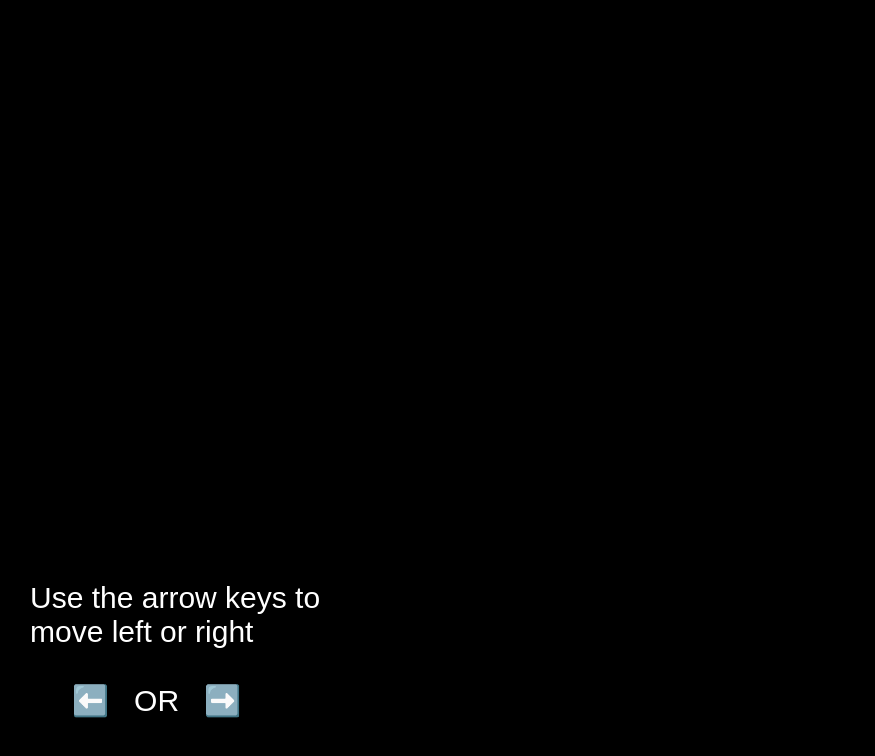
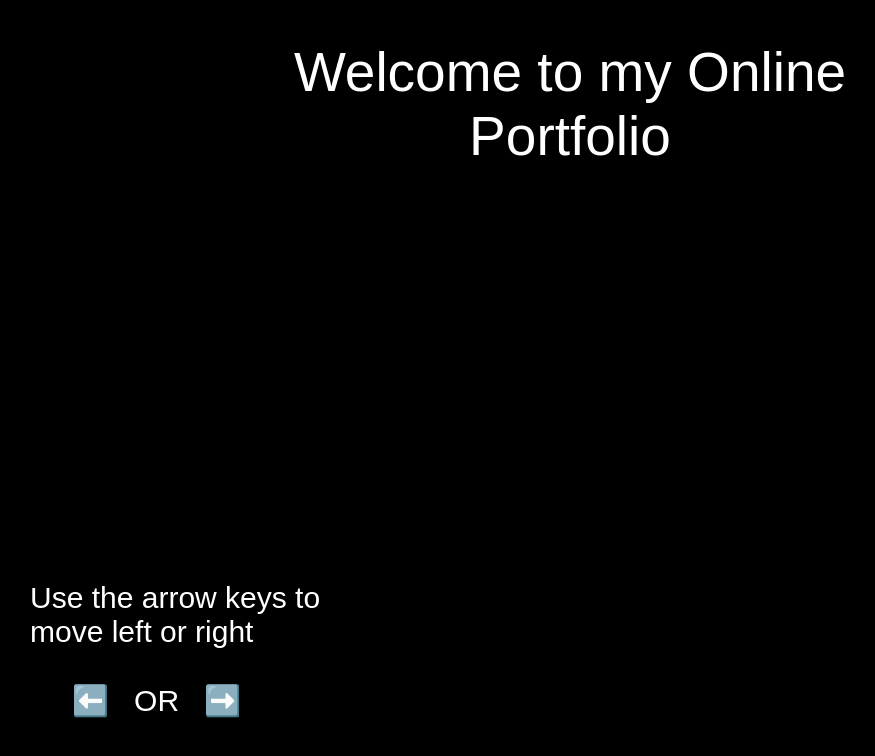
Before and after one commit to RemiThomson/website, a website: page dist/index.html in a window 1280 px wide. Shown: the whole page, without its empty margins (70-945 px from the left). Drawn offline with Linux system fonts and the light colour scheme.

Commit message:
titlefix

```diff
--- a/dist/index.html
+++ b/dist/index.html
@@ -13,7 +13,8 @@
   </div> -->
 <body>
   <!-- Title for the entire page -->
-  <div id="page-title">Welcome to my Portfolio</div>
+  <div id="page-title" class="page-title-style">Welcome to my Portfolio</div>
+  <div id="current-face" class="page-title-style">1</div>
 
   <!-- Hidden text elements for each face of the pentagon -->
   <div id="face1-text" class="hidden-text">1</div>
--- a/dist/index.js
+++ b/dist/index.js
@@ -16,13 +16,22 @@ function updateFaceContent(currentFaceIndex) {
 
   // Show the content for the current face
   const faceId = `content-face${currentFaceIndex + 1}`;
-  getById(faceId).classList.remove('hidden');
-  getById(faceId).classList.add('visible');
+  document.getElementById(faceId).classList.remove('hidden');
+  document.getElementById(faceId).classList.add('visible');
 
   // Update the current face text
-  const faceTexts = ['Welcome to my Online Portfolio', 'Contact Information and Socials', 'Skills and Technology', 'Projects Showcase', 'About Me'];
-  getById('current-face').innerText = faceTexts[currentFaceIndex];
+  const faceTexts = [
+    'Welcome to my Online Portfolio',
+    'Contact Information and Socials',
+    'Skills and Technology',
+    'Projects Showcase',
+    'About Me'
+  ];
+  const currentFace = document.getElementById('current-face');
+  currentFace.innerText = faceTexts[currentFaceIndex];
+  currentFace.classList.add('page-title-style'); // Ensure this class is applied
 }
+
 
 // Initialize the face index
 let faceIndex = 0;
--- a/dist/style.css
+++ b/dist/style.css
@@ -34,7 +34,7 @@ ul {
   font-size: 17px;
 }
 
-#page-title {
+.page-title-style {
   position: fixed;
   top: 40px; /* Distance from the top of the page */
   left: 50%;
@@ -43,9 +43,16 @@ ul {
   color: #ffffff;
   text-align: center;
   z-index: 10; /* Ensure it’s above other content */
+}
+
+#page-title {
   display: none; /* Initially hidden */
+}
 
+#current-face {
+  display: block; /* Ensure it is visible when updating */
 }
+
 
 .content {
   position: absolute;
```
